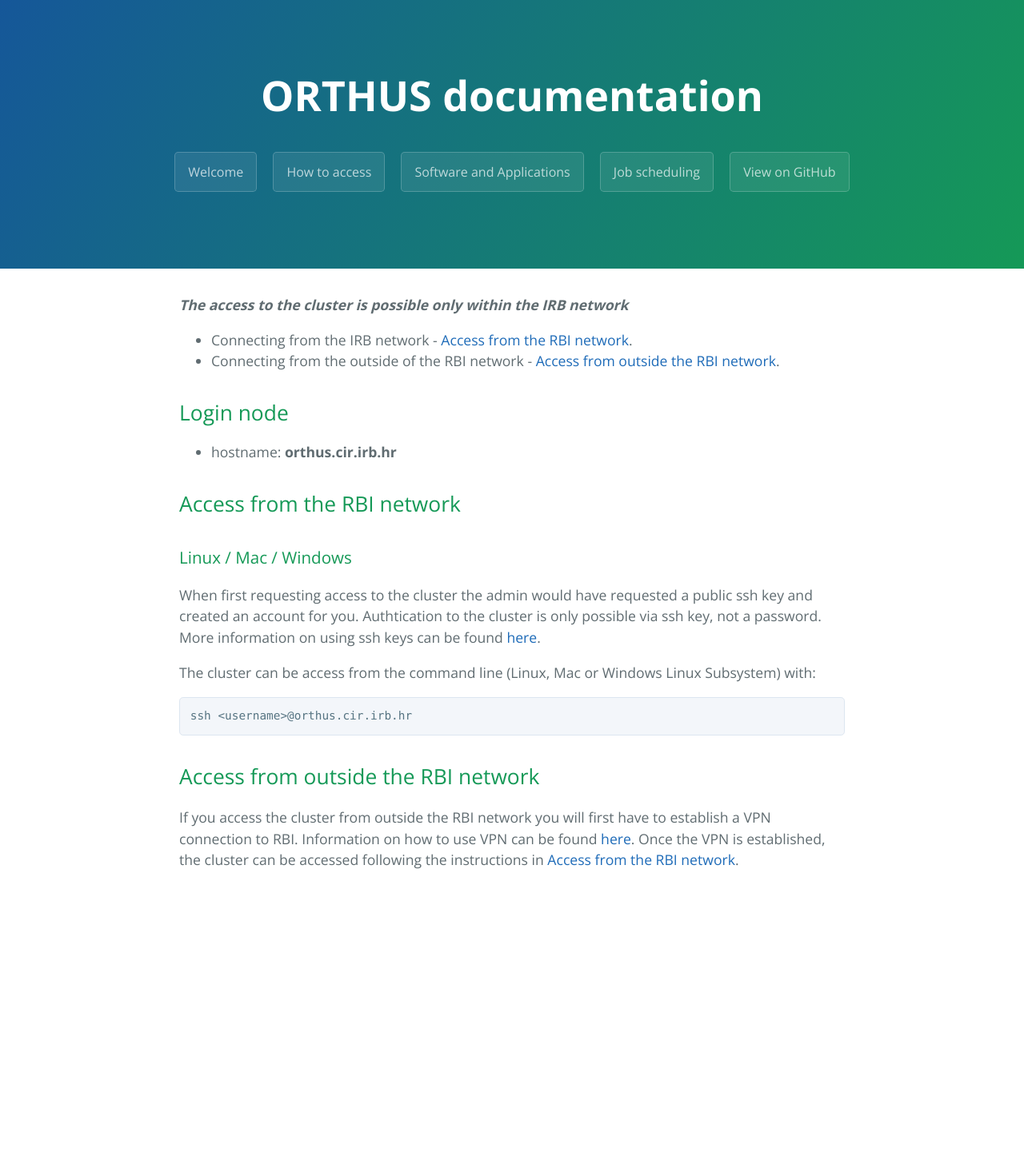
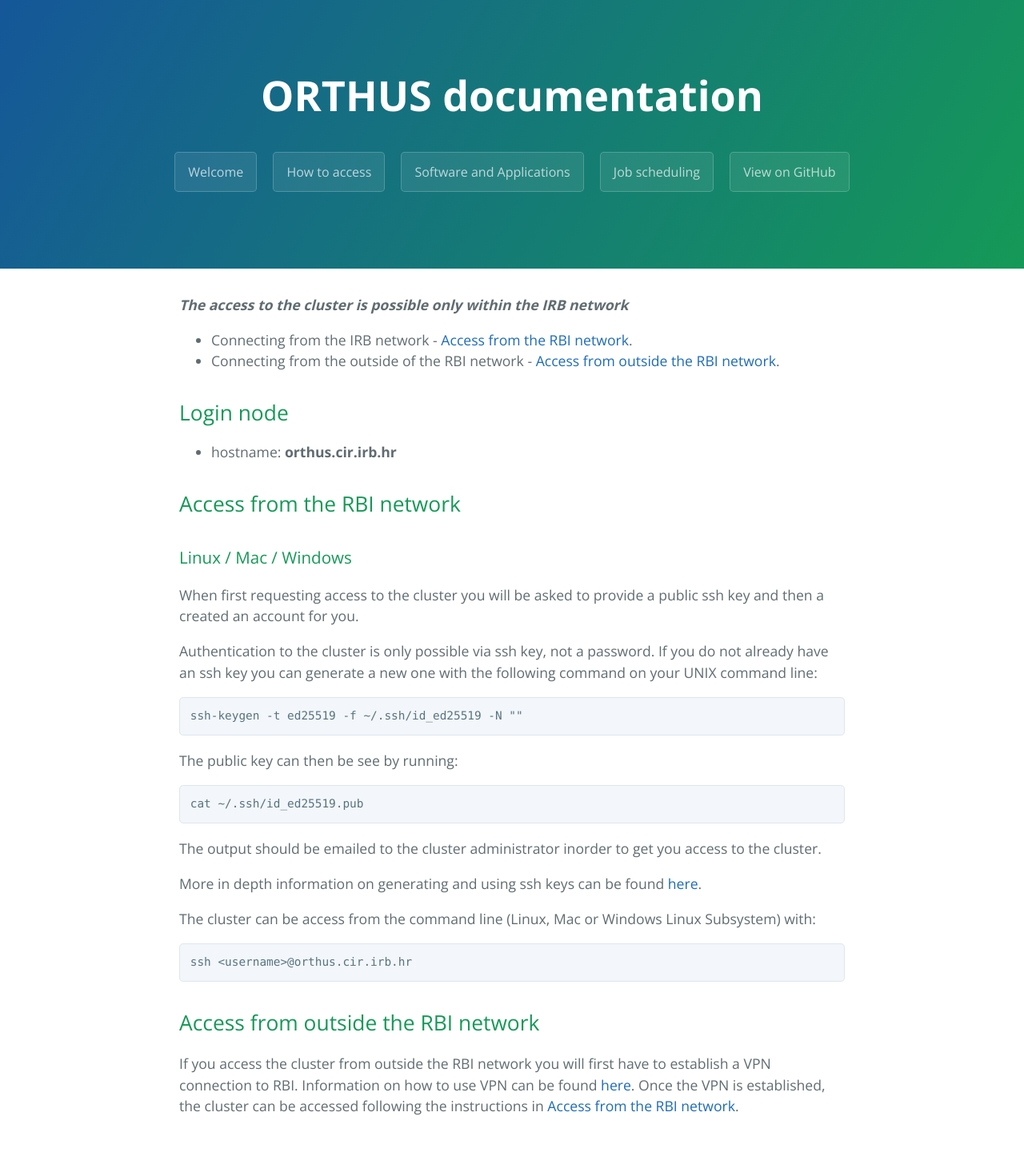
Before and after one commit to HybridScale/orthus, a Jekyll site: the page built from access.md, in a window 1280 px wide. Shown: the whole page at 80% size. Built offline with Jekyll 4.4.1, drawn with Linux system fonts in a browser that asks for light colours; before the commit the page ends 1138 px from its top, so only the background shows below that.

Commit message:
clean up spelling and add more ssh-key info

````diff
--- a/access.md
+++ b/access.md
@@ -17,13 +17,27 @@ order: 2
 
 ## Access from the RBI network
 ### Linux / Mac / Windows
-When first requesting access to the cluster the admin would have requested a public ssh key and created an account for you. Authtication to the cluster is only possible via ssh key, not a password. More information on using ssh keys can be found [here](https://linuxhint.com/ssh-using-private-key-linux/).
+When first requesting access to the cluster you will be asked to provide a public ssh key and then a created an account for you.
+
+Authentication to the cluster is only possible via ssh key, not a password.
+If you do not already have an ssh key you can generate a new one with the following command on your UNIX command line:
+```
+ssh-keygen -t ed25519 -f ~/.ssh/id_ed25519 -N ""
+```
+
+The public key can then be see by running:
+```
+cat ~/.ssh/id_ed25519.pub
+```
+The output should be emailed to the cluster administrator inorder to get you access to the cluster.
+
+More in depth information on generating and using ssh keys can be found [here](ht<tps://linuxhint.c om/ssh-using-private-key-linux/).
 
 The cluster can be access from the command line (Linux, Mac or Windows Linux Subsystem) with:
-
-```bash
+```
 ssh <username>@orthus.cir.irb.hr
 ```
+
 ## Access from outside the RBI network
 
 If you access the cluster from outside the RBI network you will first have to establish a VPN connection to RBI. Information on how to use VPN can be found [here](http://helpdesk.irb.hr/wiki/OpenVPN). Once the VPN is established, the cluster can be accessed following the instructions in [Access from the RBI network](<##access-from-the-rbi-network>).
````
Also changed, not shown: index.md (+2 -2 lines).
